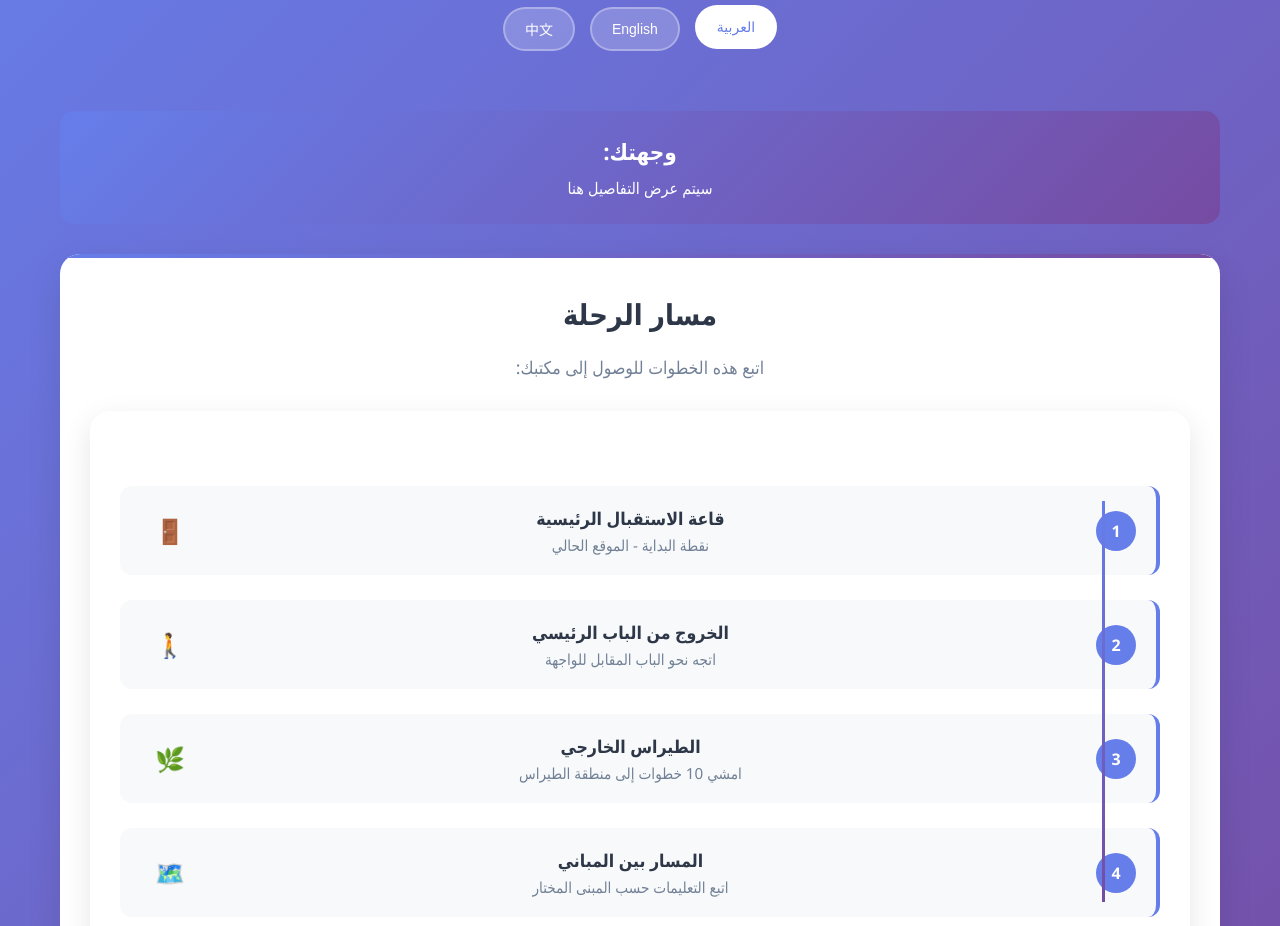
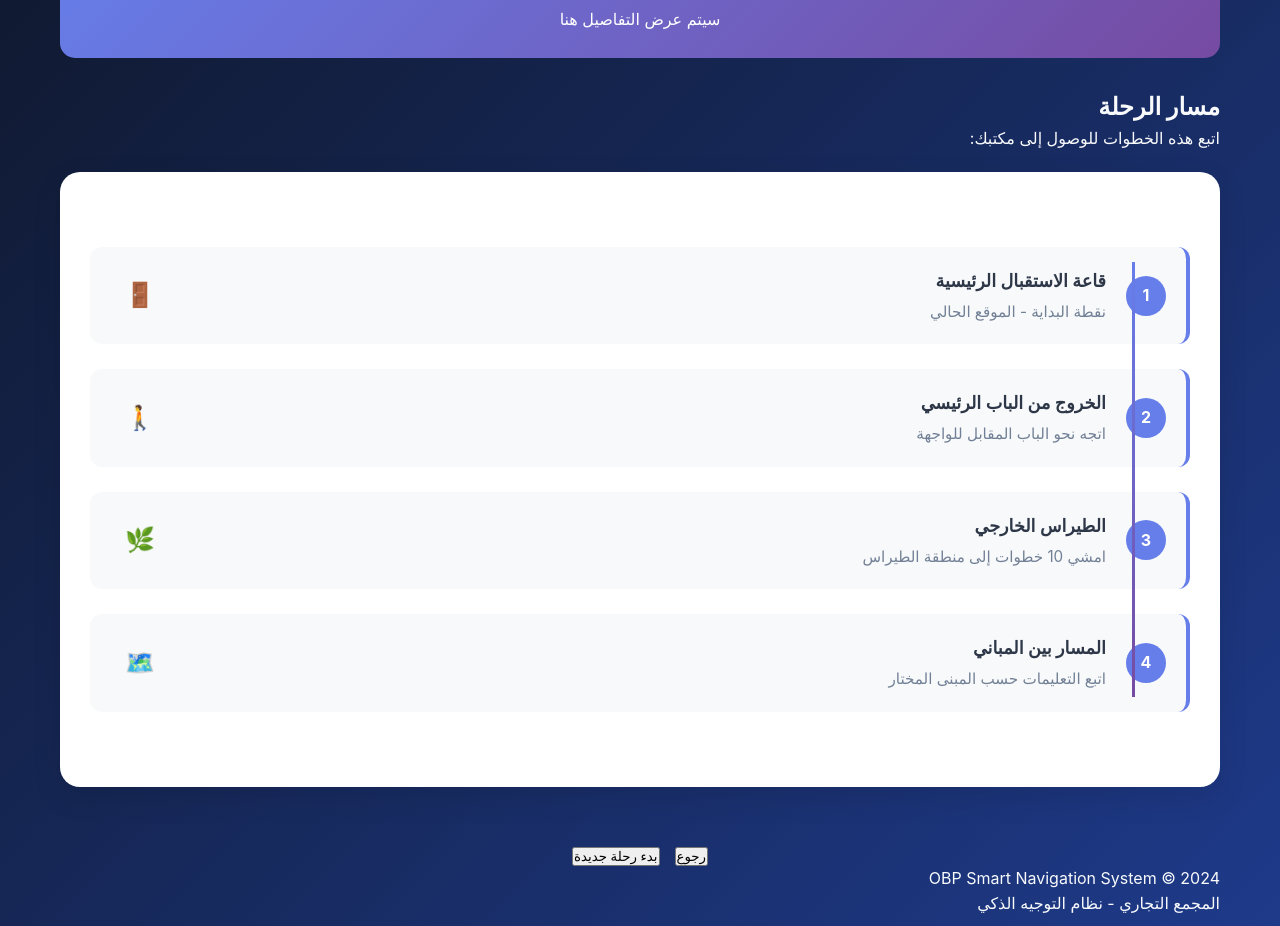
Before and after one commit to bengharbibachir8-debug/opb-smart-assistant, a plain HTML site: page map.html in a window 1280 px wide. Shown: the part 186-1112 px from the top of the page. Drawn offline with Linux system fonts and the light colour scheme.

Commit message:
Update style.css

```diff
--- a/style.css
+++ b/style.css
@@ -1,4 +1,15 @@
-/* style.css - تصميم موحد لجميع الصفحات */
+/* style.css - تصميم عصري لشركة راقية */
+:root {
+    --primary: #2563eb;
+    --primary-dark: #1d4ed8;
+    --secondary: #64748b;
+    --accent: #f59e0b;
+    --background: #0f172a;
+    --surface: #1e293b;
+    --text: #f8fafc;
+    --text-secondary: #94a3b8;
+}
+
 * {
     margin: 0;
     padding: 0;
@@ -6,156 +17,21 @@
 }
 
 body {
-    background: linear-gradient(135deg, #667eea 0%, #764ba2 100%);
-    font-family: 'Segoe UI', Tahoma, Geneva, Verdana, sans-serif;
+    background: linear-gradient(135deg, var(--background) 0%, #1e3a8a 100%);
+    font-family: 'Inter', 'Segoe UI', system-ui, sans-serif;
     min-height: 100vh;
-    color: #333;
+    color: var(--text);
+    line-height: 1.6;
 }
 
 .container {
     max-width: 1200px;
     margin: 0 auto;
     padding: 20px;
+    min-height: 100vh;
+    display: flex;
+    flex-direction: column;
 }
 
-/* الهيدر الموحد */
-.header {
-    text-align: center;
-    padding: 40px 20px 30px;
-    color: white;
-}
-
-.header h1 {
-    font-size: 2.8em;
-    margin-bottom: 15px;
-    font-weight: 300;
-    text-shadow: 2px 2px 4px rgba(0,0,0,0.3);
-}
-
-.header p {
-    font-size: 1.2em;
-    opacity: 0.9;
-    margin-bottom: 30px;
-}
-
-/* شريط اللغات الموحد */
-.language-bar {
-    display: flex;
-    justify-content: center;
-    gap: 15px;
-    margin-bottom: 30px;
-}
-
-.lang-btn {
-    background: rgba(255, 255, 255, 0.2);
-    border: 2px solid rgba(255, 255, 255, 0.3);
-    color: white;
-    padding: 10px 20px;
-    border-radius: 25px;
-    cursor: pointer;
-    font-size: 14px;
-    transition: all 0.3s ease;
-    backdrop-filter: blur(10px);
-}
-
-.lang-btn:hover,
-.lang-btn.active {
-    background: white;
-    color: #667eea;
-    transform: translateY(-2px);
-}
-
-/* البطاقة الرئيسية الموحدة */
-.main-card {
-    background: white;
-    border-radius: 20px;
-    padding: 40px 30px;
-    text-align: center;
-    box-shadow: 0 15px 35px rgba(0,0,0,0.1);
-    margin-bottom: 30px;
-    position: relative;
-    overflow: hidden;
-}
-
-.main-card::before {
-    content: '';
-    position: absolute;
-    top: 0;
-    left: 0;
-    right: 0;
-    height: 4px;
-    background: linear-gradient(90deg, #667eea, #764ba2);
-}
-
-.main-card h2 {
-    font-size: 1.8em;
-    color: #2d3748;
-    margin-bottom: 20px;
-    font-weight: 600;
-}
-
-.main-card p {
-    font-size: 1.1em;
-    color: #718096;
-    margin-bottom: 30px;
-    line-height: 1.6;
-}
-
-/* الأزرار الموحدة */
-.primary-btn {
-    background: linear-gradient(135deg, #667eea, #764ba2);
-    color: white;
-    border: none;
-    padding: 15px 40px;
-    border-radius: 50px;
-    font-size: 1.1em;
-    font-weight: 600;
-    cursor: pointer;
-    transition: all 0.3s ease;
-    box-shadow: 0 8px 20px rgba(102, 126, 234, 0.3);
-}
-
-.primary-btn:hover {
-    transform: translateY(-2px);
-    box-shadow: 0 12px 25px rgba(102, 126, 234, 0.4);
-}
-
-.secondary-btn {
-    background: transparent;
-    color: #667eea;
-    border: 2px solid #667eea;
-    padding: 12px 30px;
-    border-radius: 50px;
-    font-size: 1em;
-    cursor: pointer;
-    transition: all 0.3s ease;
-}
-
-.secondary-btn:hover {
-    background: #667eea;
-    color: white;
-}
-
-/* التذييل الموحد */
-.footer {
-    text-align: center;
-    padding: 30px 20px;
-    color: white;
-    opacity: 0.8;
-    margin-top: 40px;
-}
-
-/* الاستجابة للجوال */
-@media (max-width: 768px) {
-    .header h1 {
-        font-size: 2.2em;
-    }
-
-    .main-card {
-        padding: 30px 20px;
-    }
-
-    .language-bar {
-        flex-wrap: wrap;
-    }
-}
+/* الهيدر العصري */
+.hero-header
```
